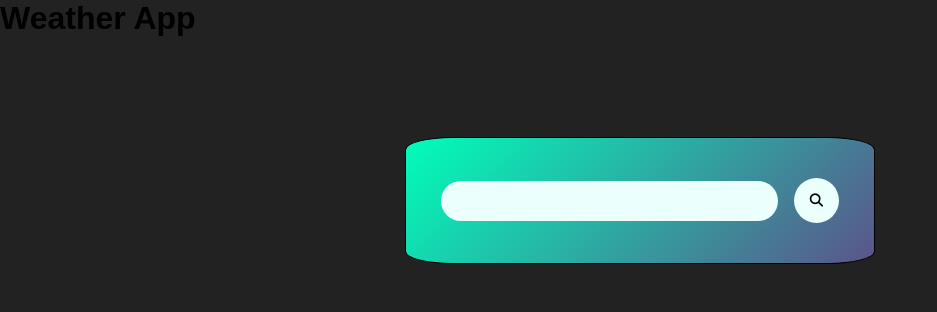
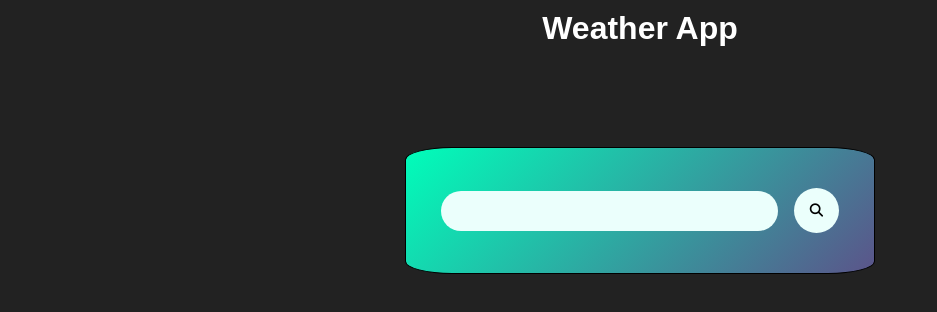
Before and after one commit to JigyansaJena/JigyansaJena.github.io, a plain HTML site: page index.html in a window 1280 px wide. Shown: the whole page, without its empty margins (0-937 px from the left). Drawn offline with Linux system fonts and the light colour scheme.

Commit message:
Update style.css

```diff
--- a/style.css
+++ b/style.css
@@ -7,6 +7,12 @@
 
 body {
     background-color : #222;
+}
+
+h1 {
+        color: #fff;
+        text-align: center;
+        margin-top: 10px;
 }
 .card {
     width : 90%;
```
